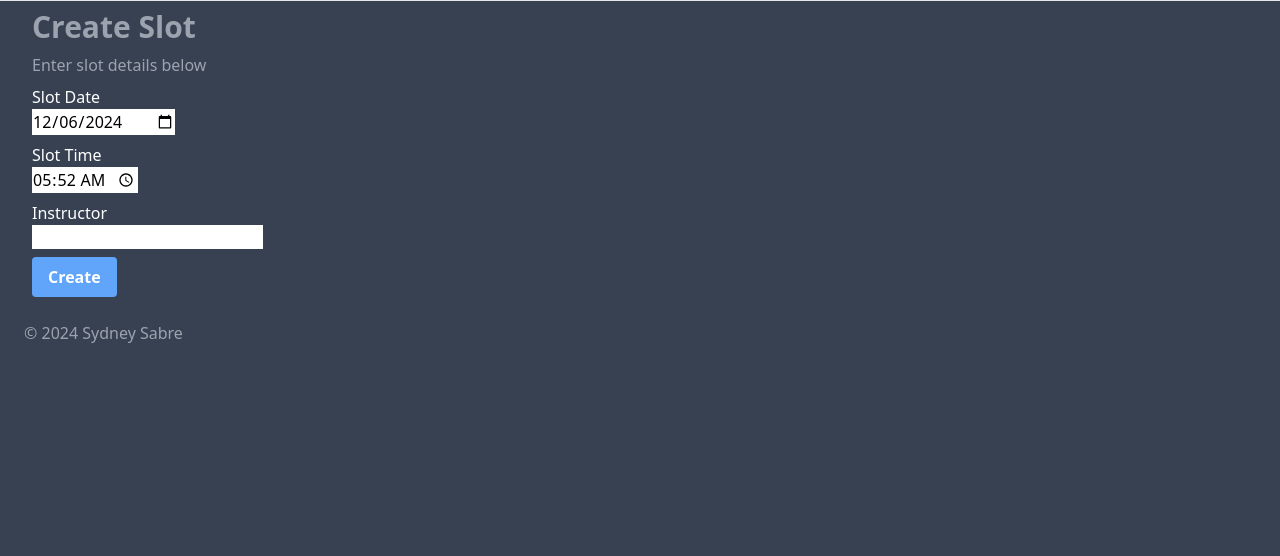
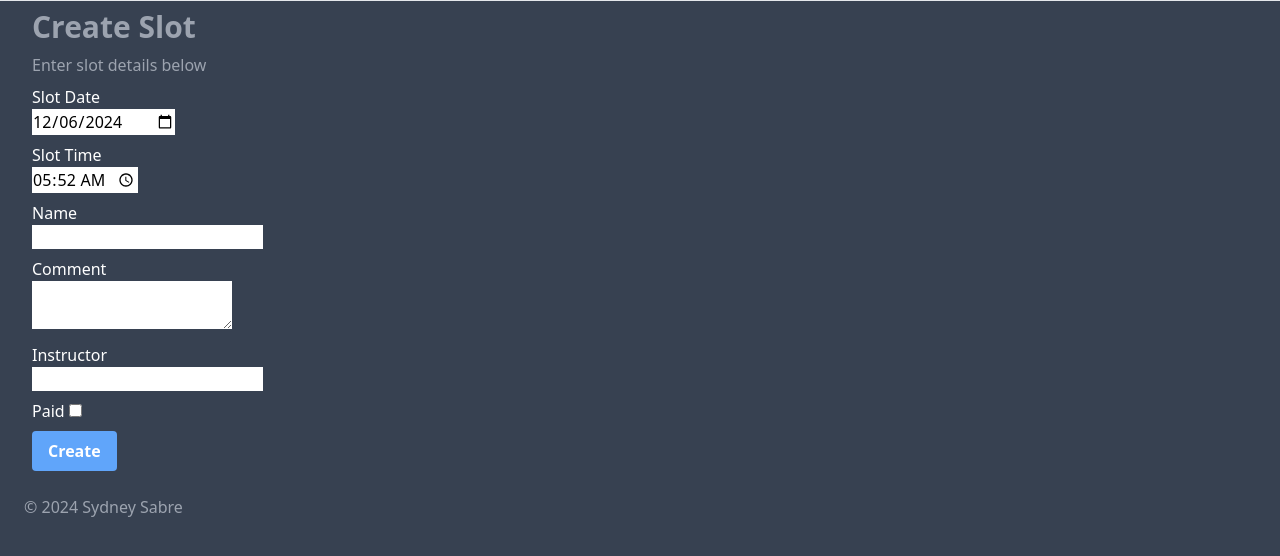
Before and after one commit to johnchowssc/lesson_booking_site, a Flask app: template app/templates/slot.html in a window 1280 px wide. Shown: the part 80-636 px from the top of the page. Run offline with Flask 2, Linux system fonts and the light colour scheme; the template is opened without the code that fills it: values that come from a table or form of the project are taken from there, others are empty; style sheets or scripts are compiled from the project's sources.

Commit message:
Add student name and paid to slot creation form and model

```diff
--- a/app/forms.py
+++ b/app/forms.py
@@ -14,6 +14,18 @@ class LoginForm(FlaskForm):
 class SlotForm(FlaskForm):
     date = DateField("Slot Date", format='%Y-%m-%d', default=datetime.now(), validators=[DataRequired()])
     time = TimeField("Slot Time", format='%H:%M', default=datetime.now(), validators=[DataRequired()])
+    name = StringField("Name", validators=[])
+    comment = TextAreaField("Comment", validators=[])
+    instructor = StringField("Instructor", validators=[DataRequired()])
+    paid = BooleanField("Paid", default=False, validators=[])
+    completed = BooleanField("Completed", default=False, validators=[])
+    submit = SubmitField("Create")
+
+class SlotsForm(FlaskForm):
+    date = DateField("Slot Date", format='%Y-%m-%d', default=datetime.now(), validators=[DataRequired()])
+    start_time = SelectField("Start Time (24H)", choices=range(24), validators=[DataRequired()])
+    end_time = SelectField("End Time (24H)", choices=range(24), validators=[DataRequired()])
+    interval = SelectField("Interval (Hours)", choices=range(1,5), validators=[DataRequired()])
     instructor = StringField("Instructor", validators=[DataRequired()])
     submit = SubmitField("Create")
 
@@ -32,14 +44,6 @@ class RegisterUserForm(FlaskForm):
     email = StringField("Email", validators=[DataRequired(), Email()])
     password = PasswordField("Password", validators=[DataRequired()])
     submit = SubmitField("Register")
-
-class SlotsForm(FlaskForm):
-    date = DateField("Slot Date", format='%Y-%m-%d', default=datetime.now(), validators=[DataRequired()])
-    start_time = SelectField("Start Time (24H)", choices=range(24), validators=[DataRequired()])
-    end_time = SelectField("End Time (24H)", choices=range(24), validators=[DataRequired()])
-    interval = SelectField("Interval (Hours)", choices=range(1,5), validators=[DataRequired()])
-    instructor = StringField("Instructor", validators=[DataRequired()])
-    submit = SubmitField("Create")
 
 class ClassForm(FlaskForm):
     date = DateField("Slot Date", format='%Y-%m-%d', default=datetime.now(), validators=[DataRequired()])
--- a/app/routes.py
+++ b/app/routes.py
@@ -154,7 +154,10 @@ def create_slot():
         new_slot = Slot(
             date = form.date.data,
             time = form.time.data,
-            instructor = form.instructor.data
+            name = form.name.data,
+            comment = form.comment.data,
+            instructor = form.instructor.data,
+            paid = form.paid.data
         )
         db.session.add(new_slot)
         db.session.commit()
--- a/app/templates/slot.html
+++ b/app/templates/slot.html
@@ -34,6 +34,28 @@ Create Slot
             </div>
             <div class="my-2">
                 <p class="text-white">
+                    {{ form.name.label }}
+                </p>
+                <p>
+                    {{ form.name }}
+                </p>
+                {% for error in form.name.errors %}
+                <span style="color: red;">[{{ error }}]</span>
+                {% endfor %}
+            </div>
+            <div class="my-2">
+                <p class="text-white">
+                    {{ form.comment.label }}
+                </p>
+                <p>
+                    {{ form.comment }}
+                </p>
+                {% for error in form.comment.errors %}
+                <span style="color: red;">[{{ error }}]</span>
+                {% endfor %}
+            </div>
+            <div class="my-2">
+                <p class="text-white">
                     {{ form.instructor.label }}
                 </p>
                 <p>
@@ -43,6 +65,11 @@ Create Slot
                 <span style="color: red;">[{{ error }}]</span>
                 {% endfor %}
               </div>
+              <div class="my-2">
+                <p class="text-white">
+                    {{ form.paid.label }} {{ form.paid }}
+                </p>
+            </div>
             <button class="bg-blue-400 hover:bg-blue-200 text-white font-bold py-2 px-4 rounded">{{ form.submit() }}</button>
         </form>
     </div>
```
